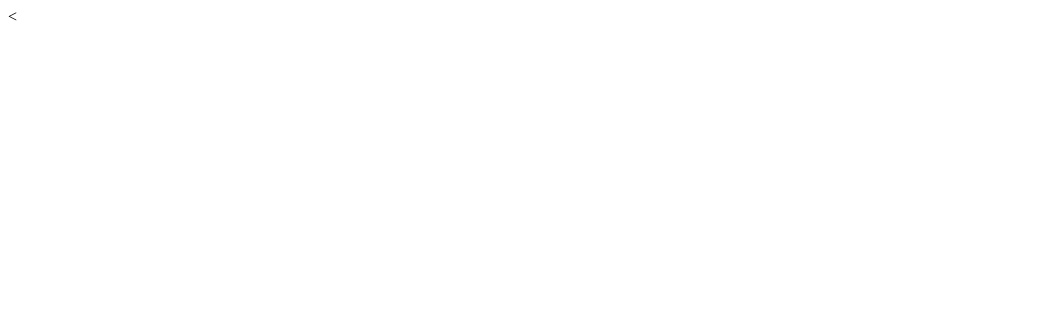
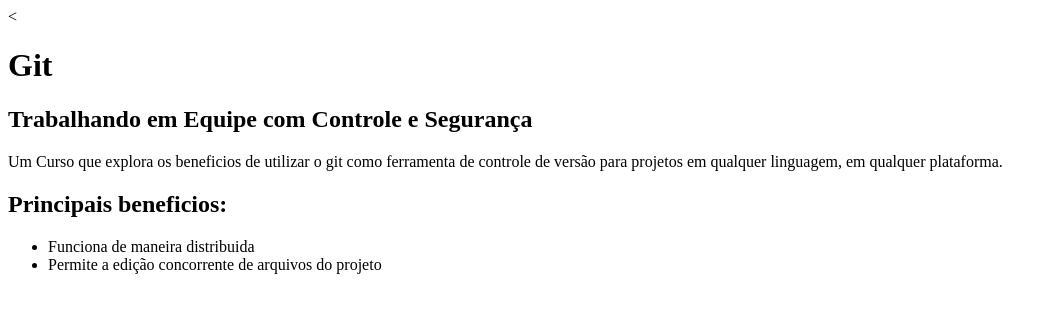
Before and after one commit to vlabson/estudoGitHub, a plain HTML site: page index.html in a window 1280 px wide. Shown: the whole page, without its empty margins (0-1057 px from the left). Drawn offline with Linux system fonts and the light colour scheme.

Commit message:
Inicio do Design

```diff
--- a/index.html
+++ b/index.html
@@ -1,8 +1,18 @@
 <<html>
 	<head>
-		<title>Projeto do Vlabson Viana2</title>
+		<link rel="stylesheet" href="estilo.css">
 	</head>
 	<body>
+		<h1>Git</h1>
 
+		<h2>Trabalhando em Equipe com Controle e Segurança</h2>
+
+		<p>Um Curso que explora os beneficios de utilizar o git como ferramenta de controle de versão para projetos em qualquer linguagem, em qualquer plataforma.</p>
+
+		<h2>Principais beneficios:</h2>
+		<ul>
+			<li>Funciona de maneira distribuida</li>
+			<li>Permite a edição concorrente de arquivos do projeto</li>
+		</ul>
 	</body>
 </html>
```
Also changed, not shown: estilo.css (added).
